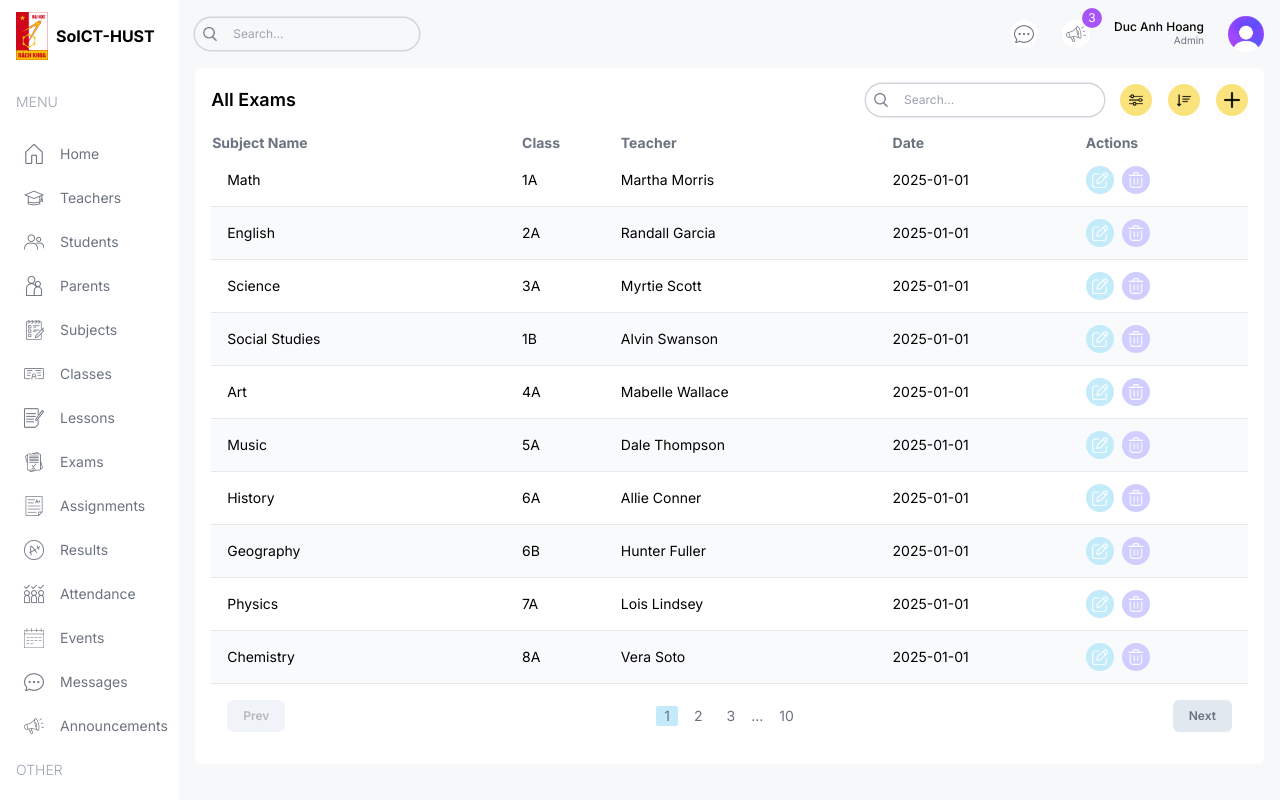
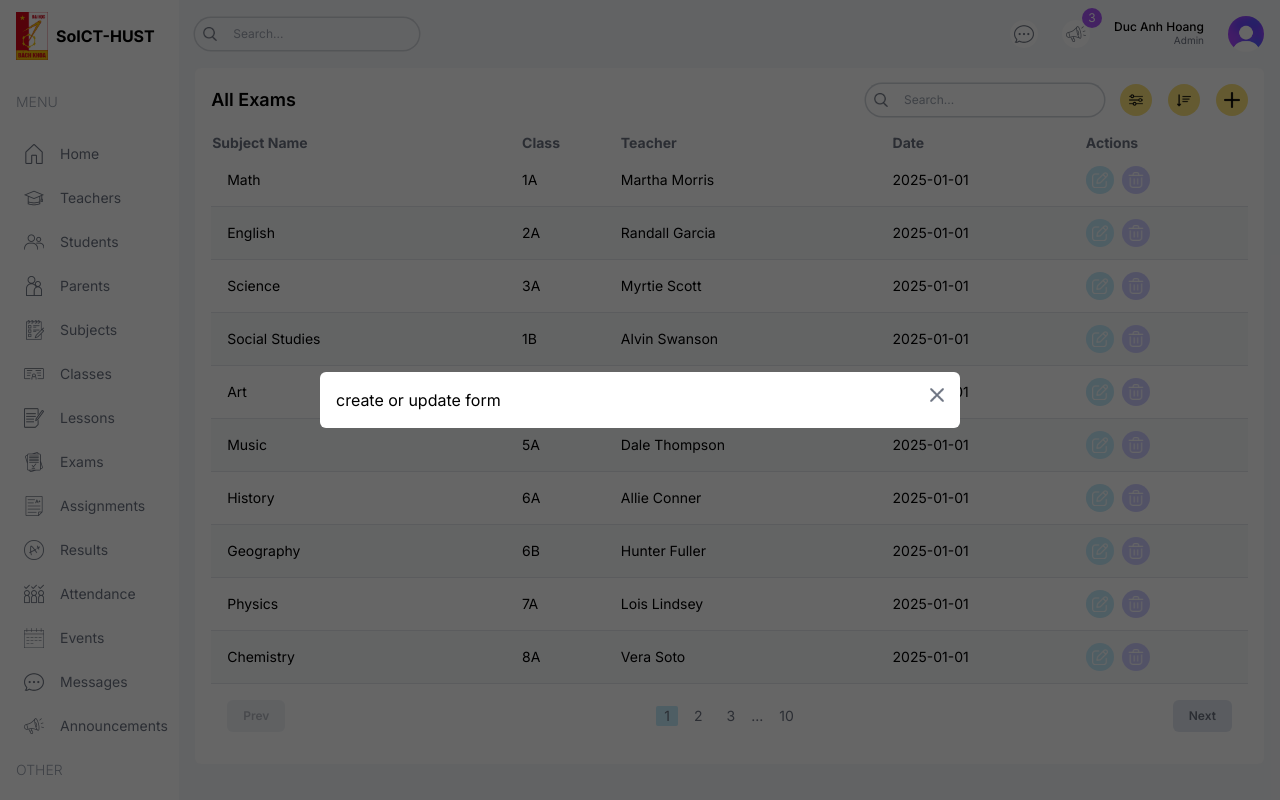
Before and after one commit to hoangducanh1865/school_management, a Next.js app: page /list/exams in a window 1280 px wide. Both pictures are taken after a click on the button 1231 px from the left and 100 px from the top of the page. Built offline with nearby package versions, Linux system fonts and the light colour scheme.

Commit message:
feat: add React/Next.js Form Modal design

```diff
--- a/src/app/components/FormModel.tsx
+++ b/src/app/components/FormModel.tsx
@@ -1,9 +1,10 @@
 "use client"
 
 import Image from "next/image";
+import { useState } from "react";
 
-const FormModel = ({table, type, data, id}: {
-  table: "teacher" | "student" | "parent" | "subject" | "class" | "lesson" | "exam" | "assignment" | "result" | "attendance" | "event" | "announcement" ;
+const FormModel = ({ table, type, data, id }: {
+  table: "teacher" | "student" | "parent" | "subject" | "class" | "lesson" | "exam" | "assignment" | "result" | "attendance" | "event" | "announcement";
   type: "create" | "update" | "delete";
   data?: any;
   id?: number;
@@ -11,10 +12,38 @@
   const size = (type === "create") ? "w-8 h-8" : "w-7 h-7";
   const bgColor = (type === "create") ? "bg-lamaYellow" : (type === "update") ? "bg-lamaSky" : "bg-lamaPurple";
 
+  const [open, setOpen] = useState(false);
+
+  const Form = () => {
+    return type === "delete" && id ? (
+      <form action="" className="p-4 flex flex-col gap-4">
+        <span className="text-center font-medium">All data will be lost. Are you sure you want to delete this {table}?</span>
+        <button className="bg-red-700 text-white px-4 py-2 rounded-md border-none w-max self-center">Delete</button>
+      </form>
+    ) : (
+      "create or update form"
+    )
+  }
+
   return (
-    <button className={`${size} flex items-center justify-center rounded-full ${bgColor}`}>
-      <Image src={`/${type}.png`} alt="" width={16} height={16} />
-    </button>
+    <>
+      <button
+        className={`${size} flex items-center justify-center rounded-full ${bgColor}`}
+        onClick={() => setOpen(true)}
+      >
+        <Image src={`/${type}.png`} alt="" width={16} height={16} />
+      </button>
+      {open && (
+        <div className="w-screen h-screen absolute left-0 top-0 bg-black bg-opacity-60 z-50 flex items-center justify-center">
+          <div className="bg-white p-4 rounded-md relative w-[90%] md:w-[70%] lg:w-[60%] xl:w-[50%] 2xl:w-[40%]">
+            <Form />
+            <div className="absolute top-4 right-4 cursor-pointer" onClick={() => setOpen(false)}>
+              <Image src="/close.png" alt="" width={14} height={14} />
+            </div>
+          </div>
+        </div>
+      )}
+    </>
   )
 }
 
```
